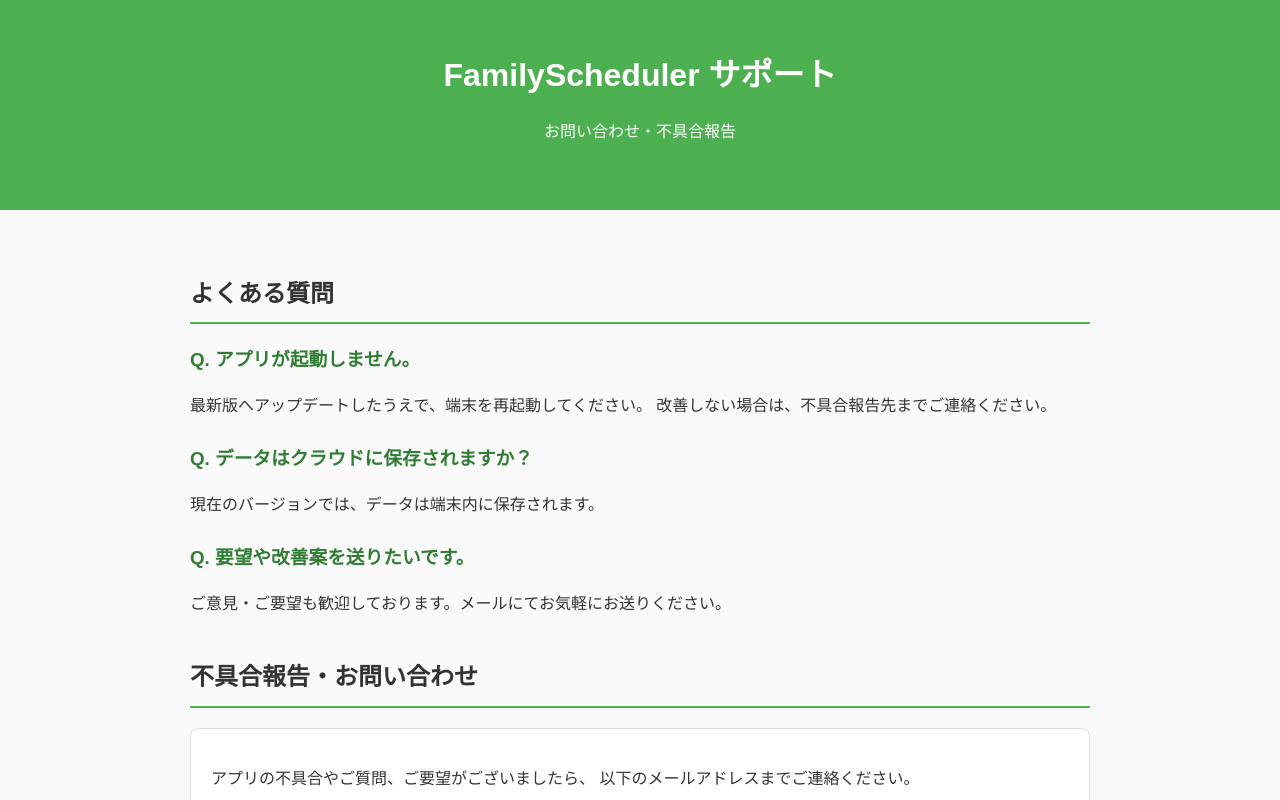
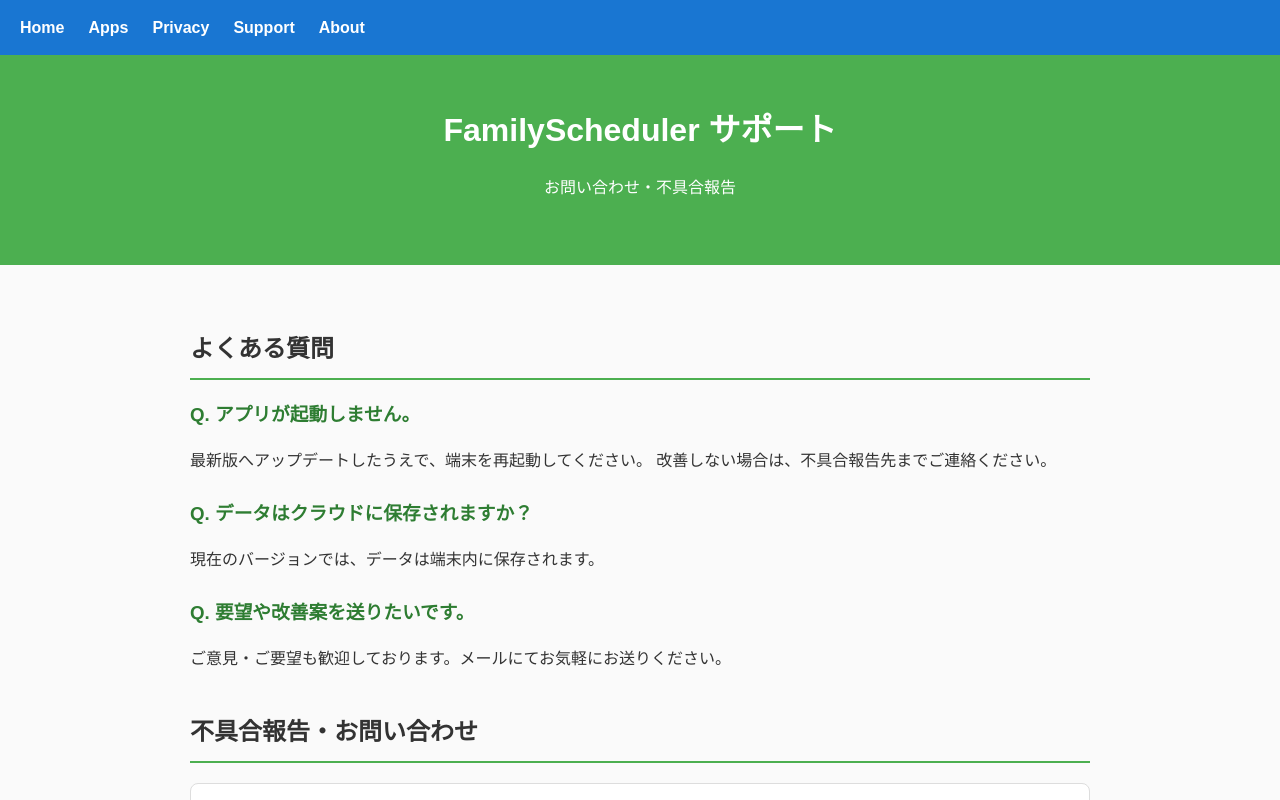
Before and after one commit to nethumanity/nethumanity.github.io, a plain HTML site: page support.html in a window 1280 px wide. Shown: the top 800 px of the page. Drawn offline with Linux system fonts and the light colour scheme.

Commit message:
Update support.html

```diff
--- a/support.html
+++ b/support.html
@@ -70,10 +70,51 @@
             font-size: 0.9rem;
             border-top: 1px solid #ddd;
         }
+
+        body {
+            margin: 0;
+            font-family: Arial, sans-serif;
+        }
+
+        .site-header {
+            background: #1976d2;
+            padding: 14px 20px;
+        }
+
+        .nav {
+            display: flex;
+            gap: 24px;
+        }
+
+        .nav a {
+            color: white;
+            text-decoration: none;
+            font-weight: bold;
+        }
+
+        .nav a:hover {
+            text-decoration: underline;
+        }
+
+        main {
+            max-width: 900px;
+            margin: auto;
+            padding: 24px;
+        }
     </style>
 </head>
 
 <body>
+
+<header class="site-header">
+    <nav class="nav">
+        <a href="index.html">Home</a>
+        <a href="familyscheduler.html">Apps</a>
+        <a href="privacy.html">Privacy</a>
+        <a href="support.html">Support</a>
+        <a href="about.html">About</a>
+    </nav>
+</header>
 
 <header>
     <h1>FamilyScheduler サポート</h1>
@@ -146,8 +187,19 @@
 
 </main>
 
-<footer>
-    © NetHumanity
+<footer class="site-footer">
+    <h3>NET HUMANITY</h3>
+    <p>Independent Android App Studio</p>
+
+    <p class="footer-links">
+        <a href="index.html">Home</a> |
+        <a href="apps.html">Apps</a> |
+        <a href="privacy.html">Privacy</a> |
+        <a href="support.html">Support</a> |
+        <a href="about.html">About</a>
+    </p>
+
+    <p>&copy; 2026 NET HUMANITY</p>
 </footer>
 
 </body>
```
